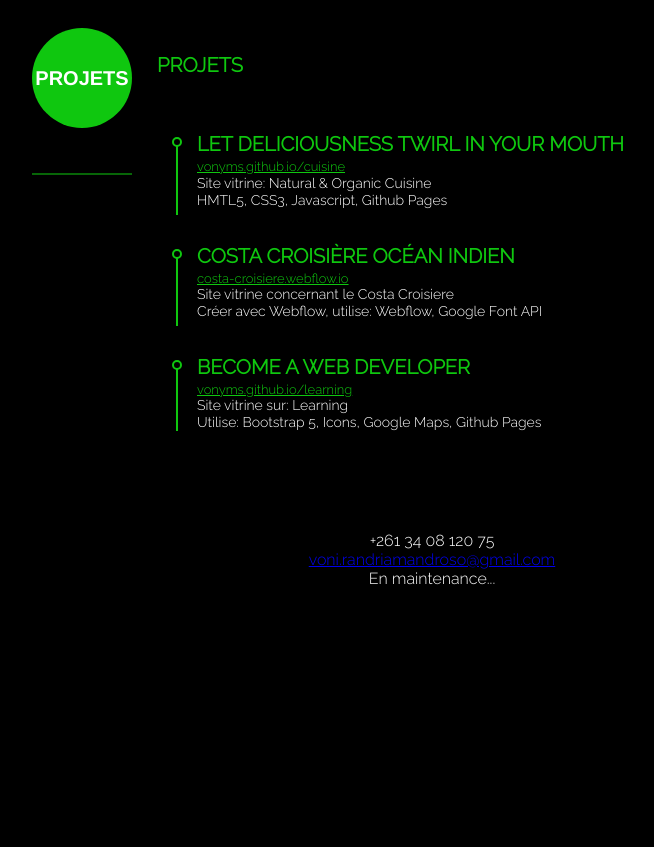
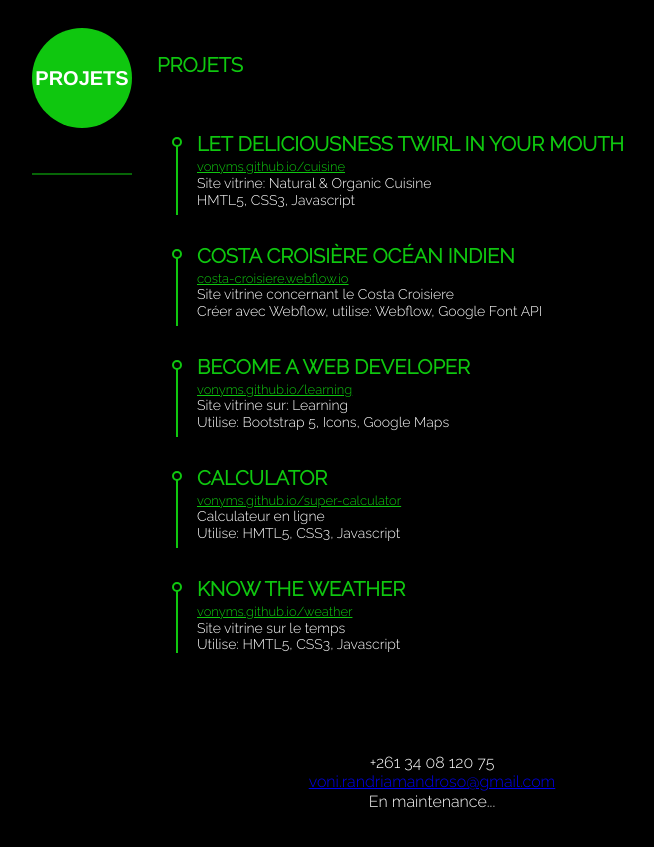
Before and after one commit to vonyms/portfolio-v2, a plain HTML site: page index.html in a window 1280 px wide. Shown: the part 2658-3505 px from the top of the page, without its empty margins (208-862 px from the left). Before the commit the page ends 3349 px from the top, so only its background shows below. Drawn offline with nearby package versions, Linux system fonts and the light colour scheme.

Commit message:
add project

```diff
--- a/index.html
+++ b/index.html
@@ -6,6 +6,10 @@
     <meta name="viewport" content="width=device-width, initial-scale=1.0">
     <link rel="shortcut icon" href="./img/me.jpg" type="image/x-icon">
     <link rel="stylesheet" href="./css/style.css">
+    <meta name="keywords" content="Intégrateur, Webmaster, maquette, Web, code, langage, projet, Developer">
+    <meta http-equiv="refresh" content="5">
+    <meta http-equiv="X-UA-Compatible" content="ie=edge">
+    <meta name="description" content="Mon nom est Voni Randriamandroso. Je suis Intégrateur & Webmaster. Mon objectif est de transformer des concepts en réalité en utilisant le langage du code.">
     <title>Vonimanantsoa S. Randriamandroso</title>
 </head>
 
@@ -241,7 +245,7 @@
                                                 href="https://vonyms.github.io/cuisine/" title="Let Deliciousness twirl in your mouth">vonyms.github.io/cuisine</a></span>
                                         </p>
                                         <p>Site vitrine: Natural & Organic Cuisine</p>
-                                        <p>HMTL5, CSS3, Javascript, Github Pages</p>
+                                        <p>HMTL5, CSS3, Javascript</p>
                                     </div>
                                 </li>
                                 <li>
@@ -261,7 +265,27 @@
                                                 href="https://vonyms.github.io/learning/" title="Become a Web Developer">vonyms.github.io/learning</a></span>
                                         </p>
                                         <p>Site vitrine sur: Learning</p>
-                                        <p>Utilise: Bootstrap 5, Icons, Google Maps, Github Pages</p>
+                                        <p>Utilise: Bootstrap 5, Icons, Google Maps</p>
+                                    </div>
+                                </li>
+                                <li>
+                                    <div class="info bold">Calculator</div>
+                                    <div class="detail-info">
+                                        <p class="address"><a target="_blank"
+                                                href="https://vonyms.github.io/super-calculator/" title="Calculator">vonyms.github.io/super-calculator</a></span>
+                                        </p>
+                                        <p>Calculateur en ligne</p>
+                                        <p>Utilise: HMTL5, CSS3, Javascript</p>
+                                    </div>
+                                </li>
+                                <li>
+                                    <div class="info bold">Know the weather</div>
+                                    <div class="detail-info">
+                                        <p class="address"><a target="_blank"
+                                                href="https://vonyms.github.io/weather" title="weather">vonyms.github.io/weather</a></span>
+                                        </p>
+                                        <p>Site vitrine sur le temps</p>
+                                        <p>Utilise: HMTL5, CSS3, Javascript</p>
                                     </div>
                                 </li>
                             </ul>
```
